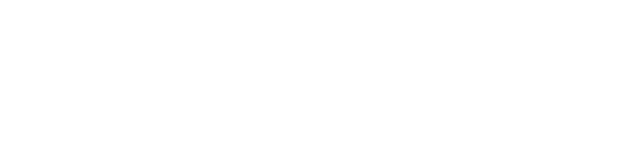
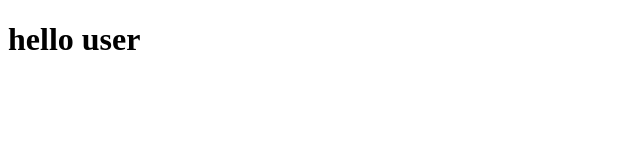
Before and after one commit to techprivacy/gitnew, a plain HTML site: page index.html in a window 1280 px wide. Shown: the whole page, without its empty margins (0-640 px from the left). Drawn offline with Linux system fonts and the light colour scheme.

Commit message:
new update

```diff
--- a/index.html
+++ b/index.html
@@ -4,9 +4,9 @@
     <meta charset="UTF-8">
     <meta http-equiv="X-UA-Compatible" content="IE=edge">
     <meta name="viewport" content="width=device-width, initial-scale=1.0">
-    <title>Document</title>
+    <title>test page</title>
 </head>
 <body>
-
+    <h1>hello user</h1>
 </body>
 </html>
```
